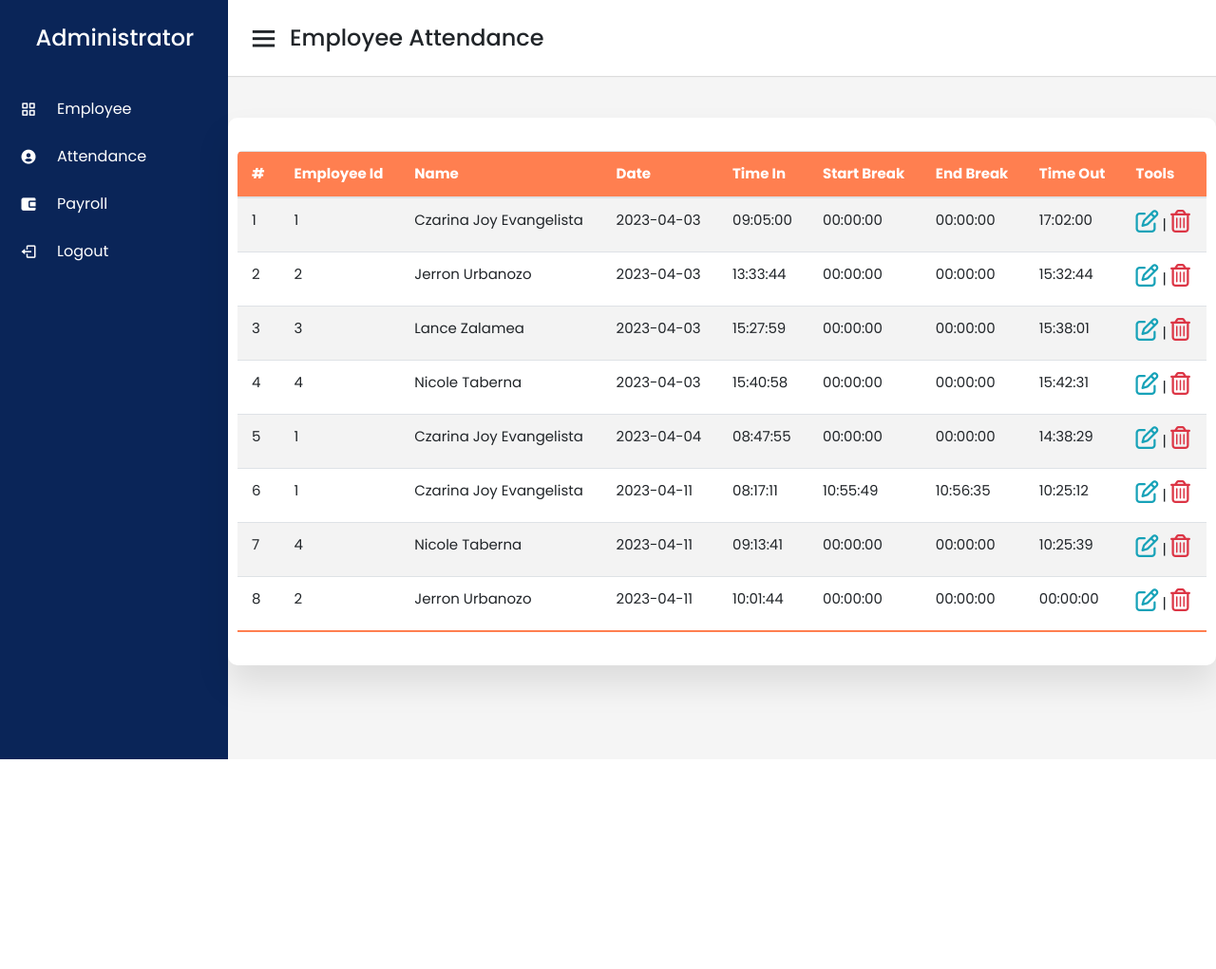
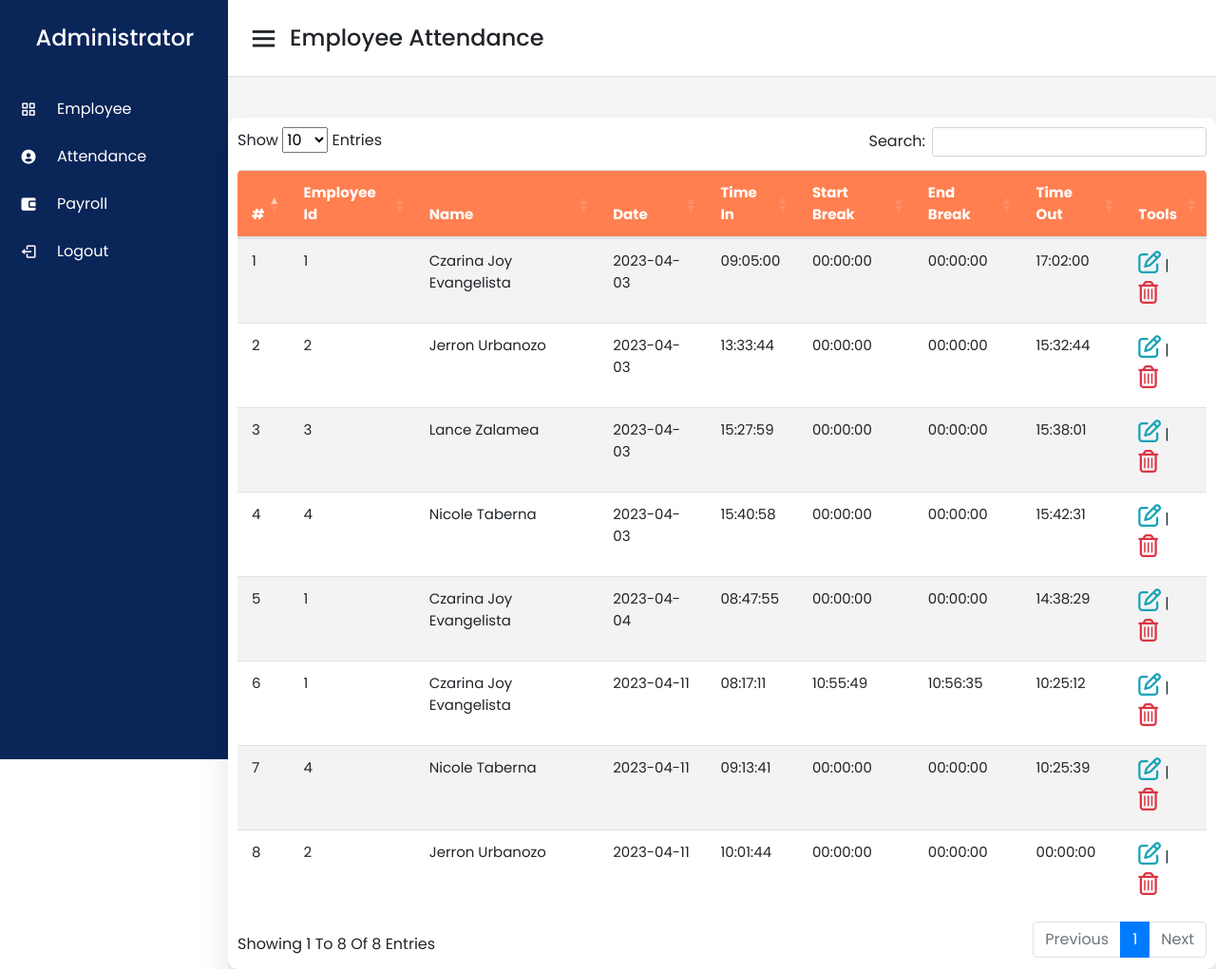
Before and after one commit to CzaPH/Payroll-System, a PHP site: page /attendance.php in a window 1280 px wide. Shown: the whole page at 95% size. Before the commit the page ends 800 px from the top, so only its background shows below. Run offline with PHP 8.4, Linux system fonts and the light colour scheme; data comes from the database, SQL or seed files in the repository; some libraries are stand-ins or nearby versions.

Commit message:
Update attendance.php / added data table for search

```diff
--- a/attendance.php
+++ b/attendance.php
@@ -38,6 +38,12 @@ include "nav-Items.php";
         <script src="//cdn.jsdelivr.net/npm/sweetalert2@11"></script>
 
     </head>
+
+    <script>
+    $(document).ready(function() {
+        $('#dataTable_1').DataTable();
+    });
+    </script>
 
 <body>
     <div class="sidebar">
```
